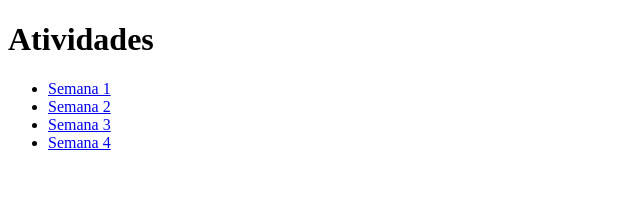
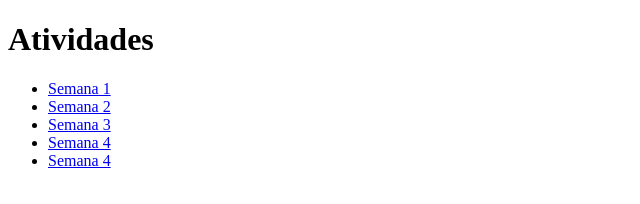
Before and after one commit to Kaynan1101/AtvJavascript, a plain HTML site: page index.html in a window 1280 px wide. Shown: the full height of the page, 0-640 px from the left. Drawn offline with Linux system fonts and the light colour scheme.

Commit message:
chore: semana 5

```diff
--- a/index.html
+++ b/index.html
@@ -1,8 +1,8 @@
 <!DOCTYPE html>
 <html>
   <head>
-        <meta charset="utf-8">
-        <title> Exercícios JS</title>
+    <meta charset="utf-8" />
+    <title>Exercícios JS</title>
   </head>
   <body>
     <h1>Atividades</h1>
@@ -11,6 +11,7 @@
       <li><a href="SEMANA 2/semana2.html">Semana 2</a></li>
       <li><a href="SEMANA 3/semana3.html">Semana 3</a></li>
       <li><a href="SEMANA 4/semana4.html">Semana 4</a></li>
+      <li><a href="SEMANA 5/semana5.html">Semana 4</a></li>
     </ul>
   </body>
 </html>
```
Also changed, not shown: SEMANA 5/semana5.html (added). Lines whose indentation alone changed are shown as unchanged.
